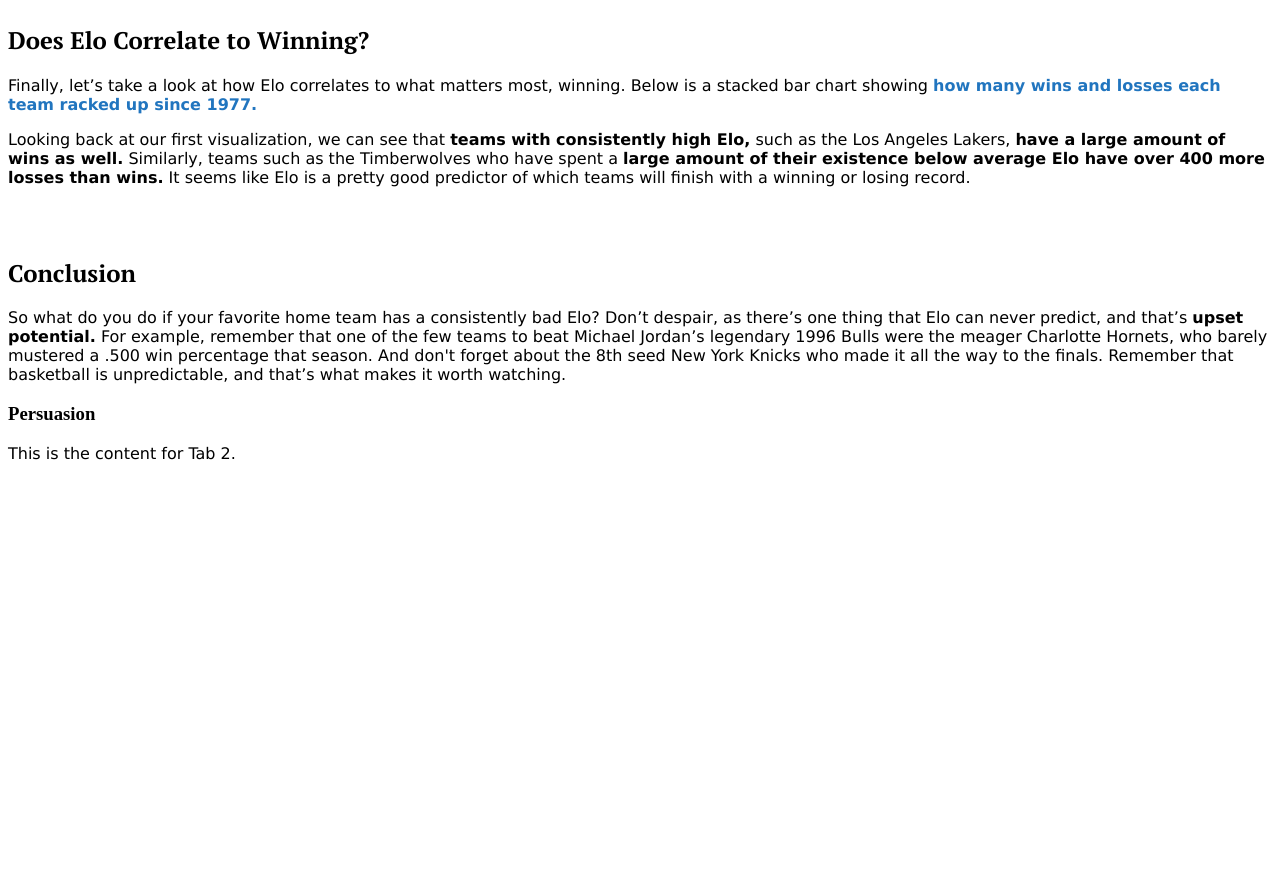
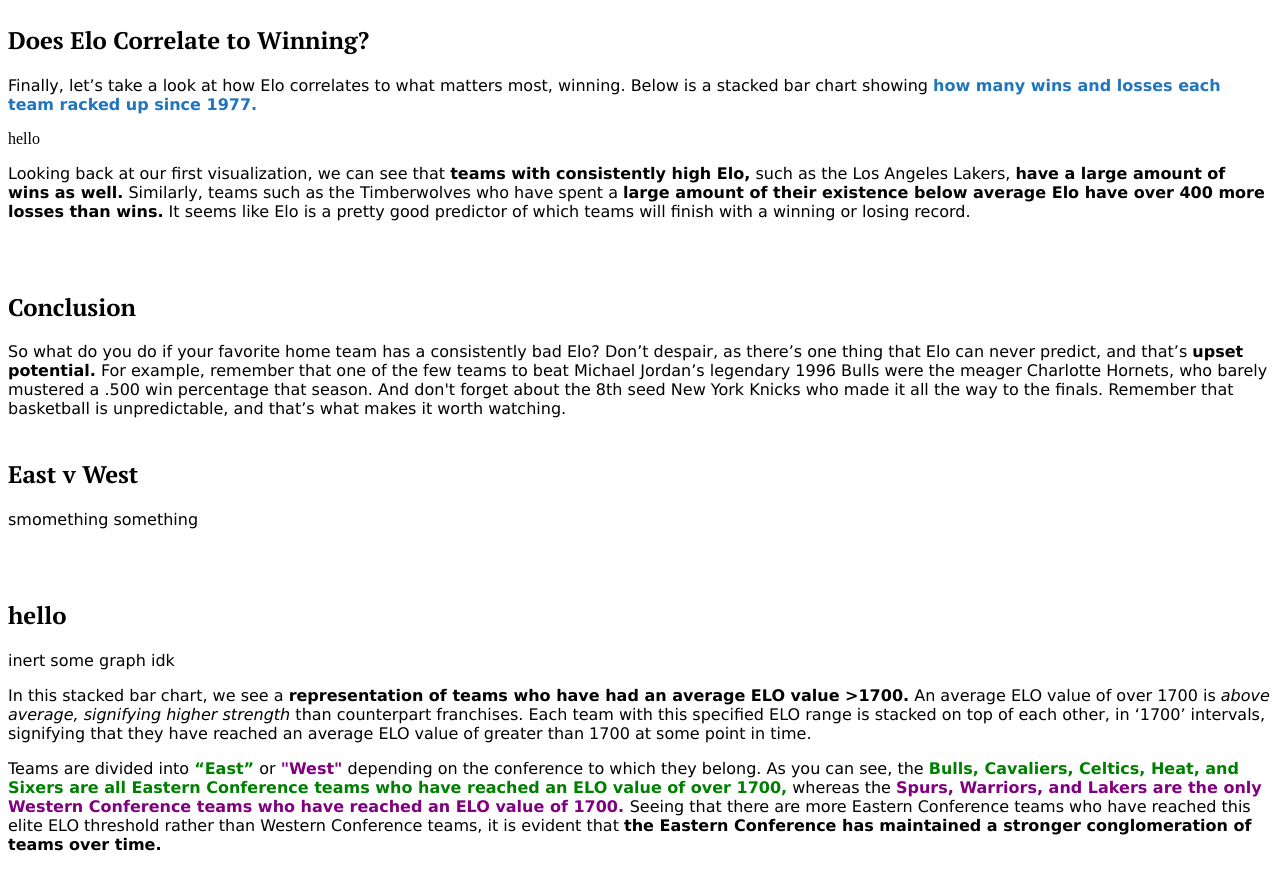
Before and after one commit to skodjet/NBA-Elo-Data, a plain HTML site: page index.html in a window 1280 px wide. Shown: the part 1400-2270 px from the top of the page. Before the commit the page ends 1879 px from the top, so only its background shows below. Drawn offline with nearby package versions, Linux system fonts and the light colour scheme; a script that the page names is missing.

Commit message:
initial persuasion tab
added some text idk i aint read it

```diff
--- a/css/style.css
+++ b/css/style.css
@@ -81,7 +81,7 @@ p {
     transition: 0.3s;
     font-size: 17px;
     display: inline-block; /* display the tab buttons inline */
-  } */
+}
 
 /* .tab button:hover {
     background-color: #ddd;
@@ -97,5 +97,4 @@ p {
     border: 1px solid #ccc;
     border-top: none;
     text-align: center;
-  }
-   */
+}  */ */
--- a/index.html
+++ b/index.html
@@ -7,7 +7,7 @@
         <link rel="preconnect" href="https://fonts.googleapis.com">
         <link rel="preconnect" href="https://fonts.gstatic.com" crossorigin>
         <link href="https://fonts.googleapis.com/css2?family=PT+Serif:ital,wght@0,400;0,700;1,400;1,700&display=swap" rel="stylesheet">
-
+        <script src="https://vega.github.io/vega/vega.min.js"></script>
         <script src="js/index.js"></script>
     </head>
     <header class="navigation">
@@ -57,7 +57,7 @@
                 <p>Finally, let’s take a look at how Elo correlates to what matters most, winning. Below is a stacked bar chart showing <span style = "font-weight: bold;color: #2175BF;">how many wins and losses each team racked up since 1977.</span></p>
 
 
-                <div id="vis"></div>
+                <div id = 'vis'> hello </div>
 
 
                 <p>Looking back at our first visualization, we can see that <span style = "font-weight: bold;">teams with consistently high Elo,</span> such as the Los Angeles Lakers, <span style = "font-weight: bold;">have a large amount of wins as well.</span> Similarly, teams such as the Timberwolves who have spent a <span style = "font-weight: bold;">large amount of their existence below average Elo have over 400 more losses than wins.</span> It seems like Elo is a pretty good predictor of which teams will finish with a winning or losing record.</p>
@@ -69,8 +69,16 @@
           </div>
 
           <div id="tab2" class="tabcontent">
-            <h3>Persuasion</h3>
-            <p>This is the content for Tab 2.</p>
+            <div class="intros">
+                <h2>East v West</h2>
+                <p>smomething something</p>
+            </div>
+            <div class ="graphs">
+                <h2>hello</h2>
+                <p>inert some graph idk</p>
+                <p>In this stacked bar chart, we see a <span style = "font-weight: bold;">representation of teams who have had an average ELO value >1700.</span> An average ELO value of over 1700 is <span style = "font-style:italic;">above average, signifying higher strength</span> than counterpart franchises. Each team with this specified ELO range is stacked on top of each other, in ‘1700’ intervals, signifying that they have reached an average ELO value of greater than 1700 at some point in time. </p>
+                <p>Teams are divided into <span style = "font-weight: bold; color:green;">“East”</span> or <span style = "font-weight: bold; color:purple;">"West"</span> depending on the conference to which they belong. As you can see, the <span style = "font-weight: bold; color:green;">Bulls, Cavaliers, Celtics, Heat, and Sixers are all Eastern Conference teams who have reached an ELO value of over 1700,</span> whereas the <span style = "font-weight: bold; color:purple;">Spurs, Warriors, and Lakers are the only Western Conference teams who have reached an ELO value of 1700. </span> Seeing that there are more Eastern Conference teams who have reached this elite ELO threshold rather than Western Conference teams, it is evident that <span style = "font-weight: bold;">the Eastern Conference has maintained a stronger conglomeration of teams over time. </span></p>
+            </div>
           </div>
 
         <script src="https://cdn.jsdelivr.net/npm/vega@5"></script>
--- a/js/index.js
+++ b/js/index.js
@@ -13,7 +13,7 @@ function openTab(evt, tabName) {
   }
 
   function winLoss (){
-    const brush = vl.selectInterval().encodings("x");
+    const brush = vl.selectInterval().encodsings("x");
 
     const wins = vl.markBar()
       .data(nba_elo_typed)
```
Lines whose indentation alone changed are shown as unchanged.
